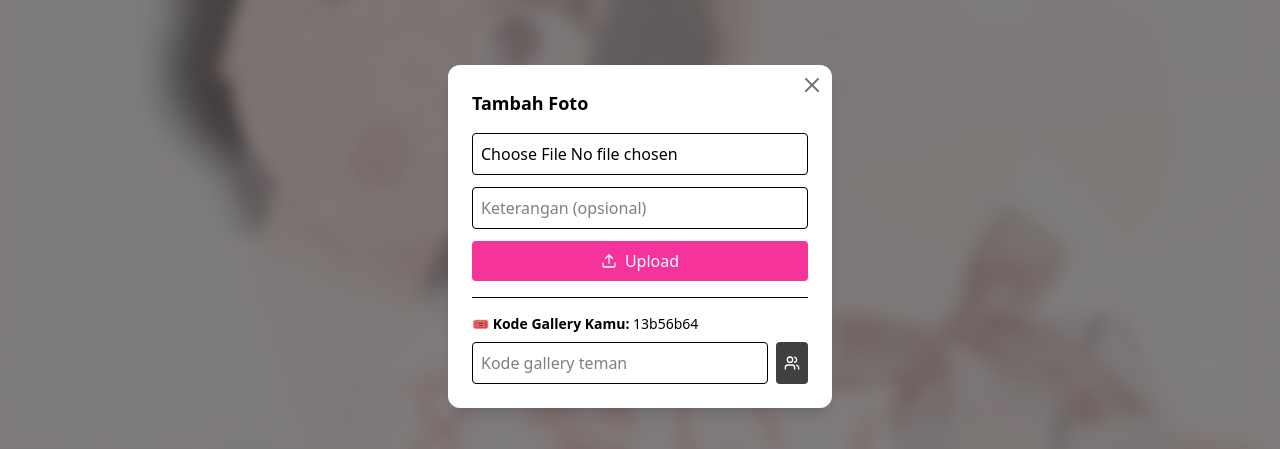
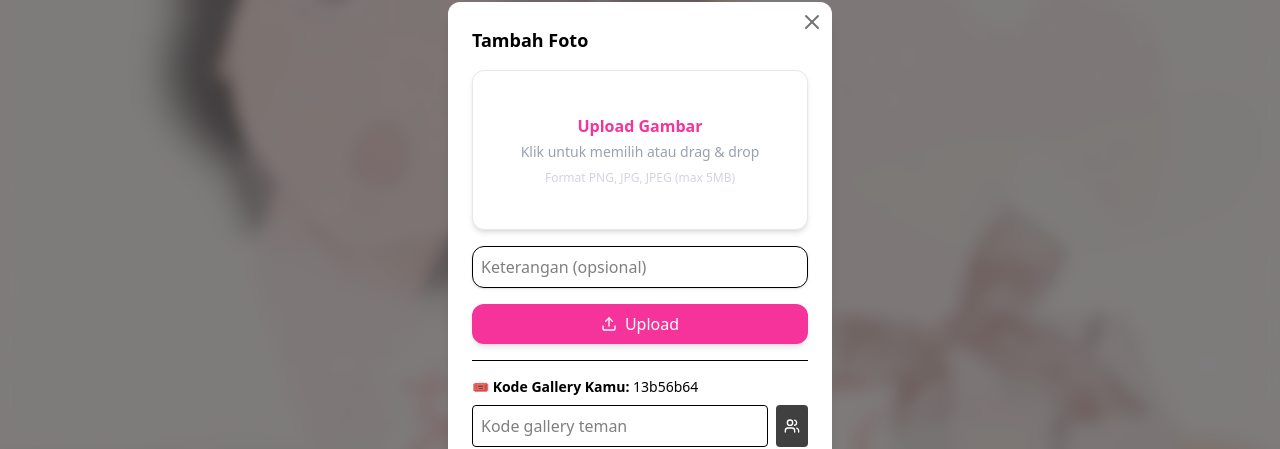
Before and after one commit to Shibarkan/Memoka, a React (Vite) app: page / in a window 1280 px wide. Both pictures are taken after a click on the button 1242 px from the left and 750 px from the top of the page. Shown: the part 164-613 px from the top of the page. Built offline with nearby package versions, Linux system fonts and the light colour scheme; no server answers; the database is empty.

Commit message:
change design in upload form

```diff
--- a/src/components/UploadModal.jsx
+++ b/src/components/UploadModal.jsx
@@ -46,9 +46,7 @@ const UploadModal = ({
       // Dapatkan public URL
       const {
         data: { publicUrl },
-      } = supabase.storage
-        .from("gallery-bucket")
-        .getPublicUrl(filePath);
+      } = supabase.storage.from("gallery-bucket").getPublicUrl(filePath);
 
       // Simpan metadata ke DB
       const { data, error: dbError } = await supabase
@@ -113,32 +111,58 @@ const UploadModal = ({
 
             <h2 className="text-lg font-semibold mb-4">Tambah Foto</h2>
 
-            <form onSubmit={handleSubmit} className="space-y-3">
+            <form onSubmit={handleSubmit} className="space-y-4">
+              <div className="flex items-center justify-center w-full">
+                <label
+                  htmlFor="dropzone-file"
+                  className="w-full h-40 bg-white rounded-xl shadow-md border border-gray-200 flex flex-col items-center justify-center cursor-pointer hover:shadow-lg transition"
+                >
+                  <p className="text-pink-500 font-semibold mb-1">
+                    Upload Gambar
+                  </p>
+                  <p className="text-gray-400 text-sm mb-2">
+                    Klik untuk memilih atau drag & drop
+                  </p>
+                  <p className="text-xs text-gray-300">
+                    Format PNG, JPG, JPEG (max 5MB)
+                  </p>
                   <input
+                    id="dropzone-file"
                     type="file"
                     accept="image/*"
                     ref={fileRef}
                     onChange={handleFileChange}
-                className="w-full border rounded p-2"
+                    className="hidden"
                   />
+                </label>
+              </div>
+
               {preview && (
+                <div className="w-full h-40 rounded-xl overflow-hidden shadow-md border">
                   <img
                     src={preview}
                     alt="preview"
-                  className="w-full h-40 object-cover rounded"
+                    className="w-full h-full object-cover"
                   />
+                </div>
               )}
+
               <input
                 type="text"
                 placeholder="Keterangan (opsional)"
                 value={description}
                 onChange={(e) => setDescription(e.target.value)}
-                className="w-full border rounded p-2"
+                className="w-full border rounded-xl p-2 focus:ring-2 focus:ring-pink-400 outline-none shadow-sm"
               />
+
               <button
                 type="submit"
                 disabled={uploading}
-                className="w-full bg-pink-500 hover:bg-pink-600 text-white rounded p-2 flex items-center justify-center gap-2"
+                className={`w-full ${
+                  uploading
+                    ? "bg-pink-300 cursor-not-allowed"
+                    : "bg-pink-500 hover:bg-pink-600"
+                } text-white rounded-xl p-2 flex items-center justify-center gap-2 transition shadow-md`}
               >
                 <Upload size={16} />
                 {uploading ? "Mengupload..." : "Upload"}
```
Lines whose indentation alone changed are shown as unchanged.
